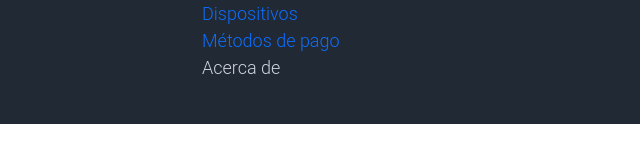
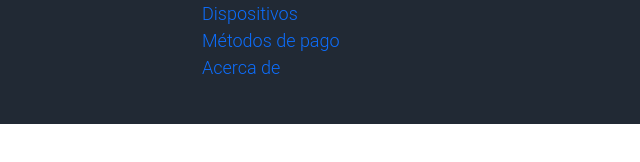
Before and after one commit to jairpugliese/miproyectofinal, a plain HTML site: page index.html in a window 1280 px wide. Shown: the part 530-692 px from the top of the page, 640-1280 px from the left. Drawn offline with Linux system fonts and the light colour scheme.

Commit message:
acerca de fix

```diff
--- a/index.html
+++ b/index.html
@@ -75,7 +75,7 @@
                     <li><a class="text-decoration-none" href="#" >Inicio</a> </li>
                     <li><a class="text-decoration-none" href="#" >Dispositivos</a> </li>
                     <li><a class="text-decoration-none" href="#" >Métodos de pago</a> </li>
-                    <li><a class="text-decoration-none" href="#" ></a>Acerca de </li>
+                    <li><a class="text-decoration-none" href="#" >Acerca de</a> </li>
                 </ul>
             </div>
 
```
